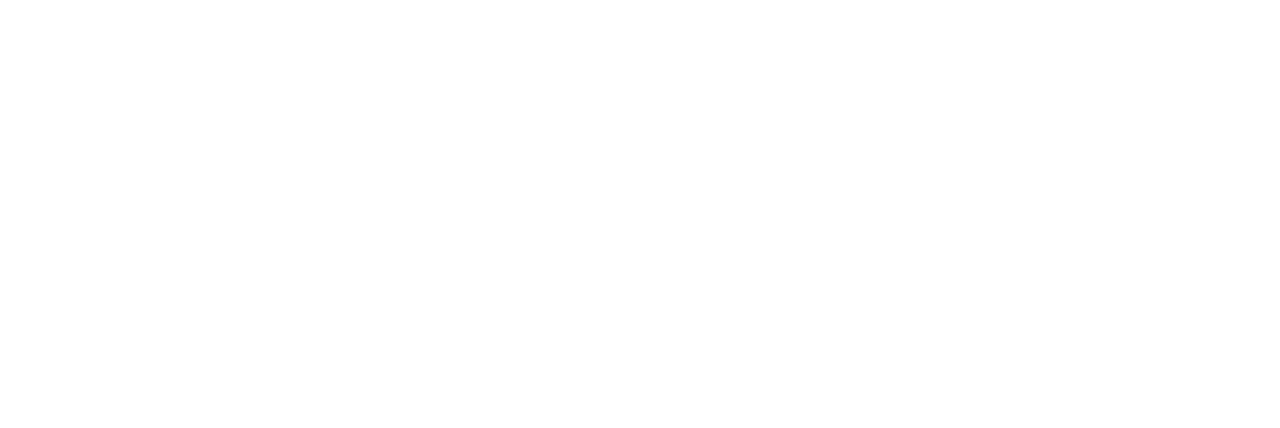
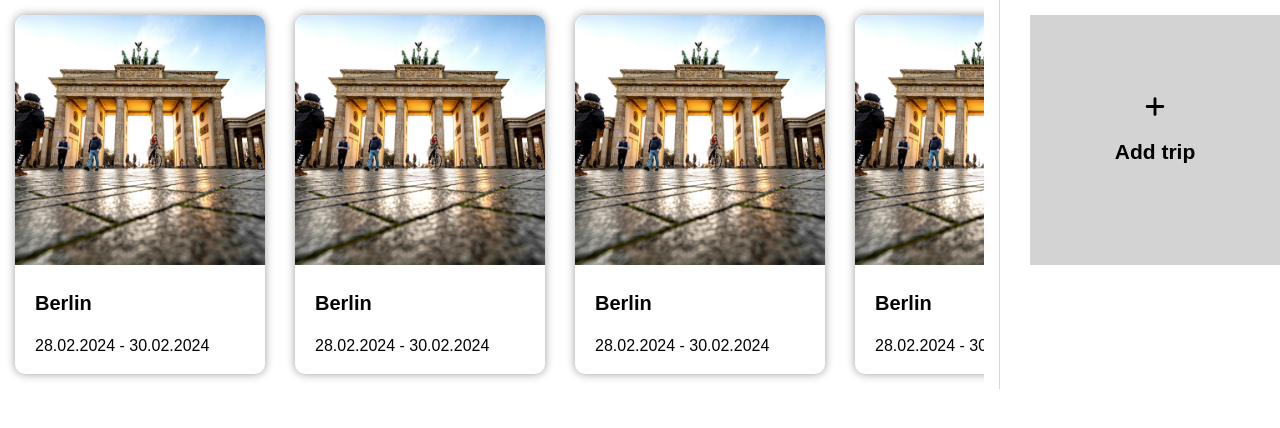
Before and after one commit to Xxandder/weather-app, a React (Vite) app in the folder weather-app/: page / in a window 1280 px wide. Shown: the top 428 px of the page. Built offline with nearby package versions, Linux system fonts and the light colour scheme.

Commit message:
+ displaying trips list in App component

```diff
--- a/weather-app/src/App.tsx
+++ b/weather-app/src/App.tsx
@@ -1,8 +1,10 @@
+
+import { Trips } from "./components/trips/trips.js";
 
 function App() {
   return (
     <>
-
+      <Trips/>
     </>
   )
 }
```
